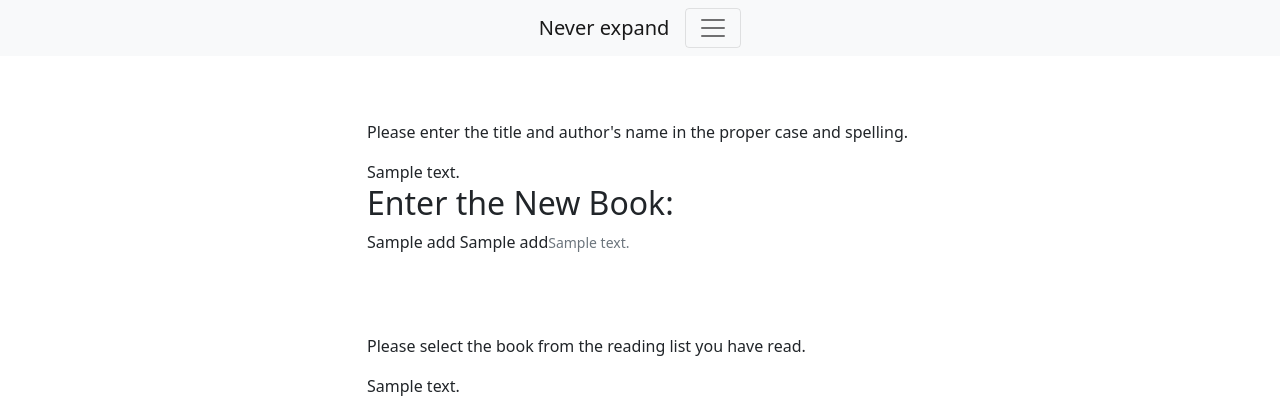
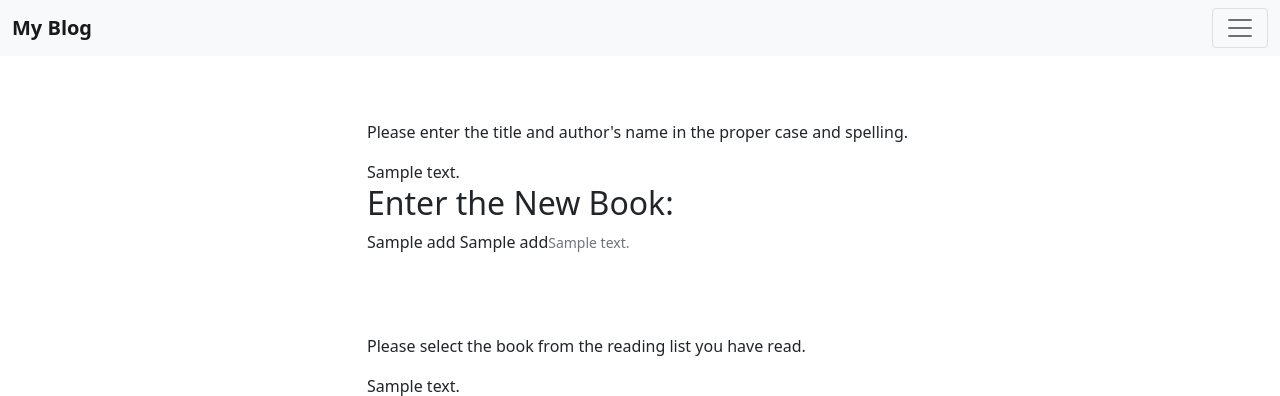
Before and after one commit to emrah-i/Python-Projects, a Flask app: template web/bookshelf/templates/edit.html in a window 1280 px wide. Shown: the top 396 px of the page. Run offline with Flask 3, Linux system fonts and the light colour scheme; the template is opened without the code that fills it: most values are stand-ins (such as "Sample title", 1, 10 or a date in 2020); some libraries are stand-ins or nearby versions.

Commit message:
Blog update

```diff
--- a/web/blog/main.py
+++ b/web/blog/main.py
@@ -1,5 +1,8 @@
 from flask import redirect, render_template
+from flask_wtf import CSRFProtect
 from models import app, db, Posts
+
+csrf = CSRFProtect(app)
 
 with app.app_context():
     db.create_all()
--- a/web/blog/templates/layout.html
+++ b/web/blog/templates/layout.html
@@ -12,8 +12,8 @@
 </head>
 <body>
     <nav class="navbar navbar-light bg-light">
-      <div class="container-fluid d-flex justify-content-center">
-          <a class="navbar-brand" href="#">Never expand</a>
+      <div class="container-fluid">
+          <a class="navbar-brand" href="#"><b>My Blog</b></a>
           <button class="navbar-toggler collapsed" type="button" data-bs-toggle="collapse" data-bs-target="#navbarsExample01" aria-controls="navbarsExample01" aria-expanded="false" aria-label="Toggle navigation">
             <span class="navbar-toggler-icon"></span>
           </button>
```
